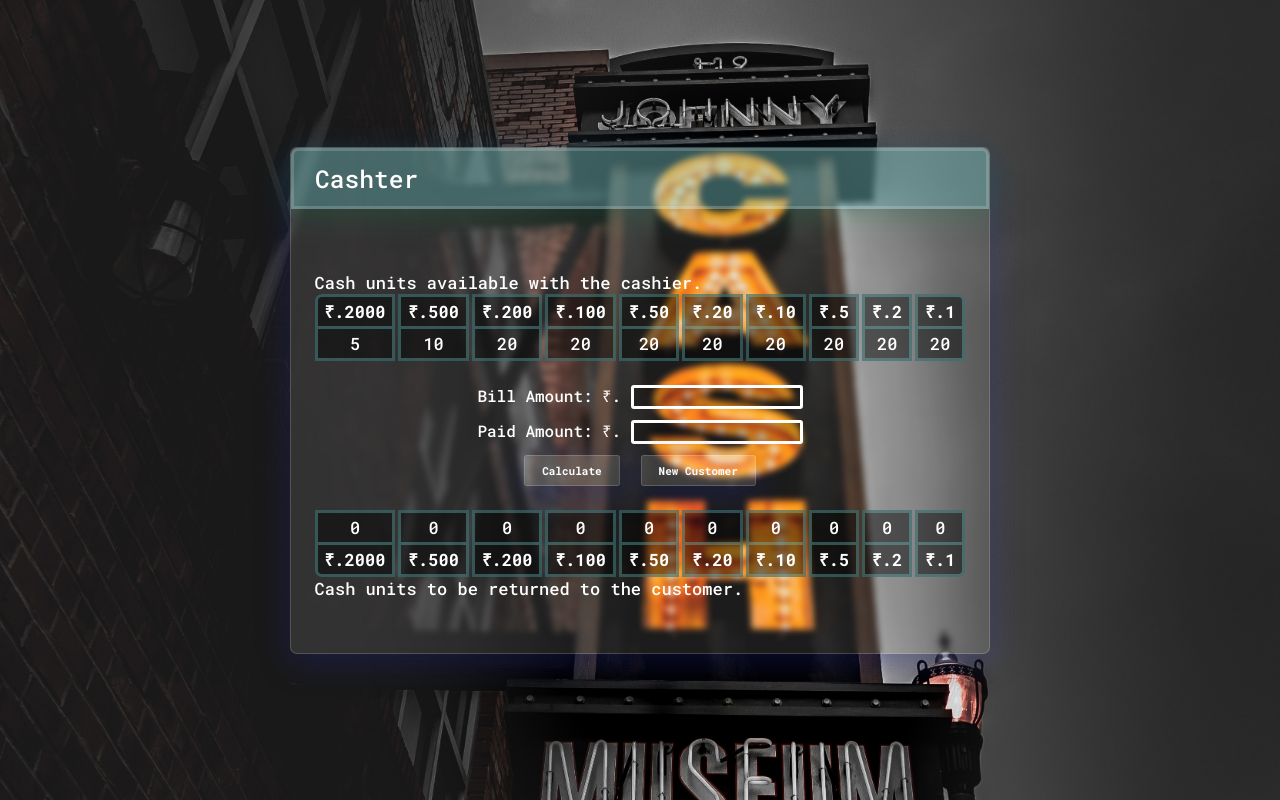
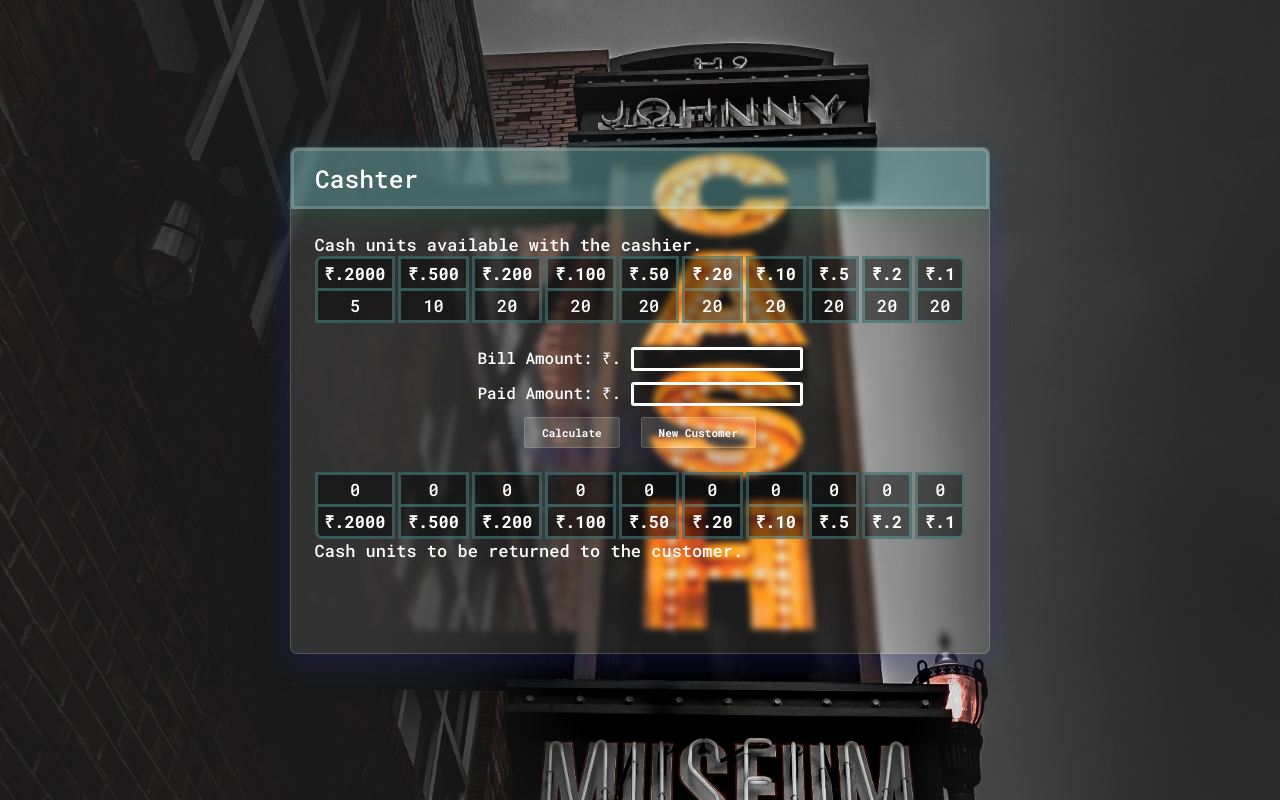
Before and after one commit to bibhuprasadrout/cashter, a plain HTML site: page index.html in a window 1280 px wide. Drawn offline with Linux system fonts and the light colour scheme.

Commit message:
minor style change: adjust space for disclaimer to not overflow

```diff
--- a/css/index.css
+++ b/css/index.css
@@ -62,7 +62,7 @@ body {
 }
 
 .app .main-app-sec {
-  padding: 3vw 3vw 0 3vw;
+  padding: 0 3vw 0 3vw;
   display: flex;
   flex-flow: column;
   align-items: center;
```
